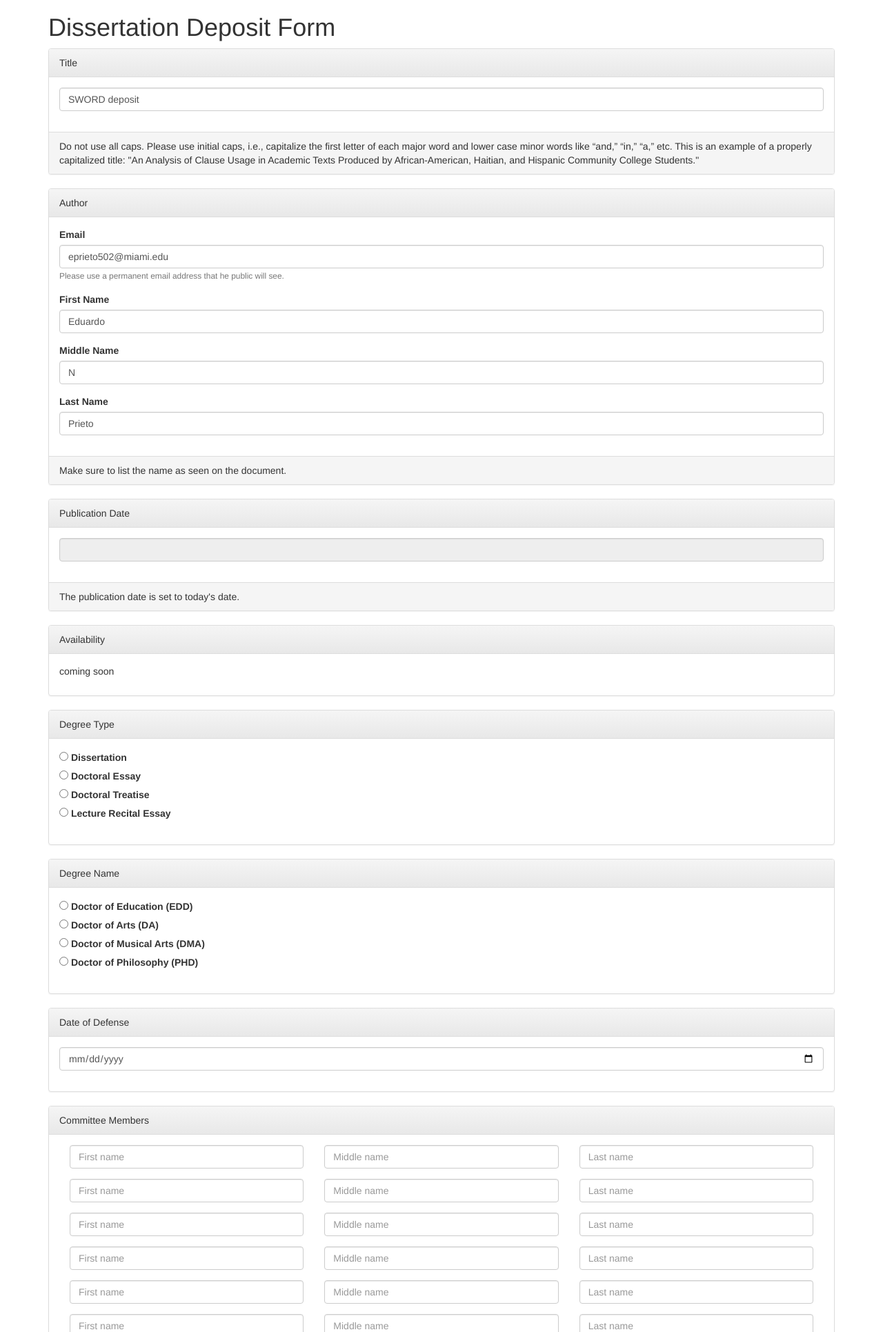
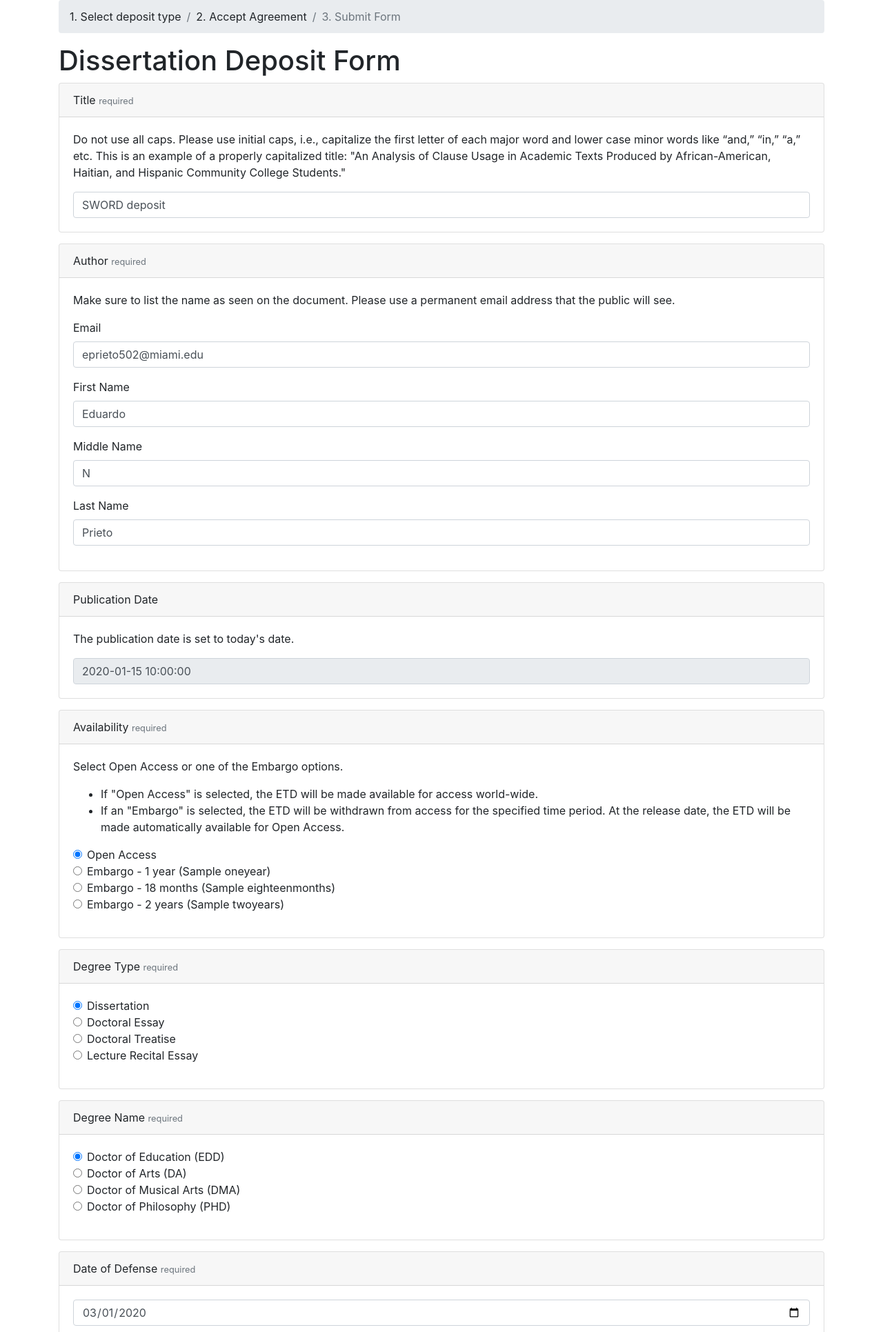
Before and after one commit to UMiamiLibraries/sword-deposit, a Flask app: template templates/dissertation_form.html in a window 1280 px wide. Shown: the top 1931 px of the page at 69% size. Run offline with Flask 2, Linux system fonts and the light colour scheme; the template is opened without the code that fills it: most values are stand-ins (such as "Sample title", 1, 10 or a date in 2020); some libraries are stand-ins or nearby versions.

Commit message:
v.2, multiple file upload, bootstrap 4.4

```diff
--- a/templates/base.html
+++ b/templates/base.html
@@ -6,9 +6,12 @@
 		<title>SWORD</title>
 		<script src="https://ajax.googleapis.com/ajax/libs/jquery/3.2.1/jquery.min.js"></script>
 		<!-- <script type="text/javascript" src="util.js"></script> -->
-        <link rel="stylesheet" href="https://maxcdn.bootstrapcdn.com/bootstrap/3.3.7/css/bootstrap.min.css" integrity="sha384-BVYiiSIFeK1dGmJRAkycuHAHRg32OmUcww7on3RYdg4Va+PmSTsz/K68vbdEjh4u" crossorigin="anonymous">
-        <link rel="stylesheet" href="https://maxcdn.bootstrapcdn.com/bootstrap/3.3.7/css/bootstrap-theme.min.css" integrity="sha384-rHyoN1iRsVXV4nD0JutlnGaslCJuC7uwjduW9SVrLvRYooPp2bWYgmgJQIXwl/Sp" crossorigin="anonymous">
-        <script src="https://maxcdn.bootstrapcdn.com/bootstrap/3.3.7/js/bootstrap.min.js" integrity="sha384-Tc5IQib027qvyjSMfHjOMaLkfuWVxZxUPnCJA7l2mCWNIpG9mGCD8wGNIcPD7Txa" crossorigin="anonymous"></script>
+        <link rel="stylesheet" href="https://stackpath.bootstrapcdn.com/bootstrap/4.4.1/css/bootstrap.min.css" integrity="sha384-Vkoo8x4CGsO3+Hhxv8T/Q5PaXtkKtu6ug5TOeNV6gBiFeWPGFN9MuhOf23Q9Ifjh" crossorigin="anonymous">
+        <!--<link rel="stylesheet" href="https://maxcdn.bootstrapcdn.com/bootstrap/3.3.7/css/bootstrap-theme.min.css" integrity="sha384-rHyoN1iRsVXV4nD0JutlnGaslCJuC7uwjduW9SVrLvRYooPp2bWYgmgJQIXwl/Sp" crossorigin="anonymous">-->
+        <script src="https://stackpath.bootstrapcdn.com/bootstrap/4.4.1/js/bootstrap.min.js" integrity="sha384-wfSDF2E50Y2D1uUdj0O3uMBJnjuUD4Ih7YwaYd1iqfktj0Uod8GCExl3Og8ifwB6" crossorigin="anonymous"></script>
+		<script src="https://code.jquery.com/jquery-3.4.1.slim.min.js" integrity="sha384-J6qa4849blE2+poT4WnyKhv5vZF5SrPo0iEjwBvKU7imGFAV0wwj1yYfoRSJoZ+n" crossorigin="anonymous"></script>
+		<script src="https://cdn.jsdelivr.net/npm/popper.js@1.16.0/dist/umd/popper.min.js" integrity="sha384-Q6E9RHvbIyZFJoft+2mJbHaEWldlvI9IOYy5n3zV9zzTtmI3UksdQRVvoxMfooAo" crossorigin="anonymous"></script>
+
 	</head>
 	<body>
 
--- a/templates/dissertation_form.html
+++ b/templates/dissertation_form.html
@@ -1,79 +1,104 @@
 {% extends "base.html" %}
 {% block content %}
 
+    <nav aria-label="breadcrumb">
+      <ol class="breadcrumb">
+        <li class="breadcrumb-item">1. Select deposit type</li>
+        <li class="breadcrumb-item">2. Accept Agreement</li>
+        <li class="breadcrumb-item active">3. Submit Form</li>
+      </ol>
+    </nav>
 
     <h1>Dissertation Deposit Form</h1>
+
     <form action="{{ action }}" method="post" enctype="multipart/form-data">
 
         <!-- TITLE -->
-        <div class="panel panel-default">
-            <div class="panel-heading">Title</div>
-            <div class="panel-body">
-                <div class="form-group">
-                    <!-- <label for="title">Title</label> -->
-                    <input id="title" name="title" class="form-control" aria-describedby="titleHelp" value="SWORD deposit"/>
-                </div>
-            </div>
-            <div class="panel-footer">
+        <div class="card mb-3">
+            <div class="card-header">Title <small class="text-muted">required</small></div>
+            <div class="card-body">
+                <p class="card-text">
                     Do not use all caps. Please use initial caps, i.e., capitalize the first letter of each major word
                     and lower case minor words like “and,” “in,” “a,” etc. This is an example of a properly capitalized
                     title: "An Analysis of Clause Usage in Academic Texts Produced by African-American, Haitian, and
-                Hispanic Community College Students."</div>
+                    Hispanic Community College Students."
+                 </p>
+                <input id="title" name="title" class="form-control" value="SWORD deposit" required>
+            </div>
         </div>
 
         <!-- AUTHOR -->
-        <div class="panel panel-default">
-            <div class="panel-heading">Author</div>
-            <div class="panel-body">
+        <div class="card mb-3">
+            <div class="card-header">Author <small class="text-muted">required</small></div>
+            <div class="card-body">
+                <p class="card-text">Make sure to list the name as seen on the document. Please use a permanent email address that the public will see.</p>
                 <div class="form-group">
                     <label for="email">Email</label>
-                    <input id="email" name="email" type="email" class="form-control" aria-describedby="emailHelp" value="eprieto502@miami.edu"/>
-                    <small id="emailHelp" class="form-text text-muted">
-                        Please use a permanent email address that he public will see.
-                    </small>
+                    <input id="email" name="email" type="email" class="form-control" value="eprieto502@miami.edu" required>
                 </div>
                 <div class="form-group">
                     <label for="fname">First Name</label>
-                    <input id="fname" name="fname" class="form-control" value="Eduardo"/>
+                    <input id="fname" name="fname" class="form-control" value="Eduardo" required>
                 </div>
                 <div class="form-group">
                     <label for="mname">Middle Name</label>
-                    <input id="mname" name="mname" class="form-control" value="N"/>
+                    <input id="mname" name="mname" class="form-control" value="N">
                 </div>
                 <div class="form-group">
                     <label for="lname">Last Name</label>
-                    <input id="lname" name="lname" class="form-control" value="Prieto"/>
+                    <input id="lname" name="lname" class="form-control" value="Prieto" required>
                 </div>
             </div>
-             <div class="panel-footer">Make sure to list the name as seen on the document.</div>
         </div>
 
         <!-- PUBLICATION DATE -->
-        <div class="panel panel-default">
-            <div class="panel-heading">Publication Date</div>
-            <div class="panel-body">
-                <div class="form-group">
-                    <input id="pubdate" name="pubdate" type="text" class="form-control" readonly/>
+        <div class="card mb-3">
+            <div class="card-header">Publication Date</div>
+            <div class="card-body">
+                <p class="card-text">The publication date is set to today's date.</p>
+                <input id="pubdate" name="pubdate" type="text" class="form-control" value="{{ dates.today }}" readonly>
             </div>
-            </div>
-             <div class="panel-footer">The publication date is set to today's date.</div>
+
         </div>
 
         <!-- AVAILABILITY-->
-        <div class="panel panel-default">
-            <div class="panel-heading">Availability</div>
-            <div class="panel-body">
-                <p>coming soon</p>
+        <div class="card mb-3">
+            <div class="card-header">Availability <small class="text-muted">required</small></div>
+            <div class="card-body">
+                <p class="card-text">Select Open Access or one of the Embargo options.</p>
+                <ul>
+                    <li>If "Open Access" is selected, the ETD will be made available for access world-wide.</li>
+                    <li>If an "Embargo" is selected, the ETD will be withdrawn from access for the specified time period.
+                        At the release date, the ETD will be made automatically available for Open Access.</li>
+                </ul>
+                 <div class="form-group">
+                    <div class="form-check">
+                        <input class="form-check-input" type="radio" name="availability" id="openaccess" value="open access" checked="checked" required>
+                        <label class="form-check-label" for="openaccess">Open Access</label>
+                    </div>
+                    <div class="form-check">
+                        <input class="form-check-input" type="radio" name="availability" id="embargoone" value="{{ dates.oneyear }}">
+                        <label class="form-check-label" for="embargoone">Embargo - 1 year ({{ dates.oneyear }})</label>
+                    </div>
+                    <div class="form-check">
+                        <input class="form-check-input" type="radio" name="availability" id="embargotwo" value="{{ dates.eighteenmonths }}">
+                        <label class="form-check-label" for="embargotwo">Embargo - 18 months ({{ dates.eighteenmonths }})</label>
+                    </div>
+                    <div class="form-check">
+                        <input class="form-check-input" type="radio" name="availability" id="embargothree" value="{{ dates.twoyears }}">
+                        <label class="form-check-label" for="embargothree">Embargo - 2 years ({{ dates.twoyears }})</label>
+                    </div>
+                </div>
             </div>
         </div>
 
         <!-- DEGREE TYPE-->
-        <div class="panel panel-default">
-            <div class="panel-heading">Degree Type</div>
-            <div class="panel-body">
+        <div class="card mb-3">
+            <div class="card-header">Degree Type <small class="text-muted">required</small></div>
+            <div class="card-body">
                 <div class="form-group">
                     <div class="form-check">
-                        <input class="form-check-input" type="radio" name="degreetype" id="dissertation" value="Dissertation">
+                        <input class="form-check-input" type="radio" name="degreetype" id="dissertation" value="Dissertation" checked="checked" required>
                         <label class="form-check-label" for="dissertation">Dissertation</label>
                     </div>
                     <div class="form-check">
@@ -93,24 +118,24 @@
         </div>
 
         <!-- DEGREE NAME-->
-        <div class="panel panel-default">
-            <div class="panel-heading">Degree Name</div>
-            <div class="panel-body">
+        <div class="card mb-3">
+            <div class="card-header">Degree Name <small class="text-muted">required</small></div>
+            <div class="card-body">
                 <div class="form-group">
                     <div class="form-check">
-                        <input class="form-check-input" type="radio" name="degreename" id="edd" value="edd">
+                        <input class="form-check-input" type="radio" name="degreename" id="edd" value="EDD,Doctor of Education (EDD)"checked="checked" required>
                         <label class="form-check-label" for="edd">Doctor of Education (EDD)</label>
                     </div>
                     <div class="form-check">
-                        <input class="form-check-input" type="radio" name="degreename" id="da" value="da">
+                        <input class="form-check-input" type="radio" name="degreename" id="da" value="DA,Doctor of Arts (DA)">
                         <label class="form-check-label" for="da">Doctor of Arts (DA)</label>
                     </div>
                     <div class="form-check">
-                        <input class="form-check-input" type="radio" name="degreename" id="dma" value="dma">
+                        <input class="form-check-input" type="radio" name="degreename" id="dma" value="DMA,Doctor of Musical Arts (DMA)">
                         <label class="form-check-label" for="dma">Doctor of Musical Arts (DMA)</label>
                     </div>
                     <div class="form-check">
-                        <input class="form-check-input" type="radio" name="degreename" id="phd" value="pgd">
+                        <input class="form-check-input" type="radio" name="degreename" id="phd" value="PHD,Doctor of Philosophy (DMA)">
                         <label class="form-check-label" for="phd">Doctor of Philosophy (PHD)</label>
                     </div>
                 </div>
@@ -118,102 +143,79 @@
         </div>
 
         <!-- DATE -->
-         <div class="panel panel-default">
-            <div class="panel-heading">Date of Defense</div>
-            <div class="panel-body">
-                <div class="form-group">
-                    <!-- <label for="date">Date</label> -->
-                    <input id="date" name="date" class="form-control" type="date"/>
-                </div>
+         <div class="card mb-3">
+             <div class="card-header">Date of Defense <small class="text-muted">required</small></div>
+            <div class="card-body">
+                <input id="date" name="date" class="form-control" type="date" value="2020-03-01" required>
             </div>
         </div>
 
         <!-- COMMITTEE MEMBERS -->
-         <div class="panel panel-default">
-            <div class="panel-heading">Committee Members</div>
-            <div class="panel-body">
-                <div class="form-row">
-                    <div class="form-group col-md-4">
+         <div class="card mb-3">
+            <div class="card-header">Committee Members</div>
+            <div class="card-body">
+                <p class="card-text">
+                    Add the names of the committee members (up to 7). The Chairperson’s name (Mentor's
+                    name for Medical School students only) should be added first. (Medical School students
+                    should add the Chairperson's name in the second Committee Members' space.) Format each
+                    name: First name, middle name or initial, last name (e.g., John W. Smith). Omit titles and
+                    degrees. Do not add the Dean of the Graduate School.
+                </p>
+                <div class="input-group mb-3">
+                    <div class="input-group-prepend">
+                        <span class="input-group-text">First committee member</span>
+                    </div>
                     <input type="text" class="form-control" placeholder="First name" name="cmtemember">
-                    </div>
-                    <div class="form-group col-md-4">
                     <input type="text" class="form-control" placeholder="Middle name">
-                    </div>
-                    <div class="form-group col-md-4">
                     <input type="text" class="form-control" placeholder="Last name">
                 </div>
+                <div class="input-group mb-3">
+                    <div class="input-group-prepend">
+                        <span class="input-group-text">Second committee member</span>
                     </div>
-                <hr>
-                <div class="form-row">
-                    <div class="form-group col-md-4">
-                      <input type="text" class="form-control" placeholder="First name">
-                    </div>
-                    <div class="form-group col-md-4">
+                    <input type="text" class="form-control" placeholder="First name" name="cmtemember">
                     <input type="text" class="form-control" placeholder="Middle name">
-                    </div>
-                    <div class="form-group col-md-4">
                     <input type="text" class="form-control" placeholder="Last name">
                 </div>
+                <div class="input-group mb-3">
+                    <div class="input-group-prepend">
+                        <span class="input-group-text">Third committee member</span>
                     </div>
-                <hr>
-                <div class="form-row">
-                    <div class="form-group col-md-4">
-                      <input type="text" class="form-control" placeholder="First name">
-                    </div>
-                    <div class="form-group col-md-4">
+                    <input type="text" class="form-control" placeholder="First name" name="cmtemember">
                     <input type="text" class="form-control" placeholder="Middle name">
-                    </div>
-                    <div class="form-group col-md-4">
                     <input type="text" class="form-control" placeholder="Last name">
                 </div>
+                <div class="input-group mb-3">
+                    <div class="input-group-prepend">
+                        <span class="input-group-text">Fourth committee member</span>
                     </div>
-                <hr>
-                <div class="form-row">
-                    <div class="form-group col-md-4">
-                      <input type="text" class="form-control" placeholder="First name">
-                    </div>
-                    <div class="form-group col-md-4">
+                    <input type="text" class="form-control" placeholder="First name" name="cmtemember">
                     <input type="text" class="form-control" placeholder="Middle name">
-                    </div>
-                    <div class="form-group col-md-4">
                     <input type="text" class="form-control" placeholder="Last name">
                 </div>
+                <div class="input-group mb-3">
+                    <div class="input-group-prepend">
+                        <span class="input-group-text">Fifth committee member</span>
                     </div>
-                <hr>
-                <div class="form-row">
-                    <div class="form-group col-md-4">
-                      <input type="text" class="form-control" placeholder="First name">
-                    </div>
-                    <div class="form-group col-md-4">
+                    <input type="text" class="form-control" placeholder="First name" name="cmtemember">
                     <input type="text" class="form-control" placeholder="Middle name">
-                    </div>
-                    <div class="form-group col-md-4">
                     <input type="text" class="form-control" placeholder="Last name">
                 </div>
+                <div class="input-group mb-3">
+                    <div class="input-group-prepend">
+                        <span class="input-group-text">Sixth committee member</span>
                     </div>
-                <hr>
-                 <div class="form-row">
-                    <div class="form-group col-md-4">
-                      <input type="text" class="form-control" placeholder="First name">
-                    </div>
-                    <div class="form-group col-md-4">
+                    <input type="text" class="form-control" placeholder="First name" name="cmtemember">
                     <input type="text" class="form-control" placeholder="Middle name">
-                    </div>
-                    <div class="form-group col-md-4">
                     <input type="text" class="form-control" placeholder="Last name">
                 </div>
+                <div class="input-group mb-3">
+                    <div class="input-group-prepend">
+                        <span class="input-group-text">Seventh committee member</span>
                     </div>
-                <hr>
-                <div class="form-row">
-                    <div class="form-group col-md-4">
-                      <input type="text" class="form-control" placeholder="First name">
-                    </div>
-                    <div class="form-group col-md-4">
+                    <input type="text" class="form-control" placeholder="First name" name="cmtemember">
                     <input type="text" class="form-control" placeholder="Middle name">
-                    </div>
-                    <div class="form-group col-md-4">
                     <input type="text" class="form-control" placeholder="Last name">
-                    </div>
                 </div>
                 <!-- <div class="row">
                         <button type="button" class="btn btn-link">
@@ -222,47 +224,41 @@
                         </button>
                 </div> -->
             </div>
-            <div class="panel-footer">
-                Add the names of the committee members (up to 7). The Chairperson’s name (Mentor's
-                name for Medical School students only) should be added first. (Medical School students
-                should add the Chairperson's name in the second Committee Members' space.) Format each
-                name: First name, middle name or initial, last name (e.g., John W. Smith). Omit titles and
-                degrees. Do not add the Dean of the Graduate School.
-
-            </div>
         </div>
 
         <!-- ABSTRACT -->
-        <div class="panel panel-default">
-            <div class="panel-heading">Abstract</div>
-            <div class="panel-body">
-                <div class="form-group">
-                    <label for="abstract">Abstract</label>
-                    <textarea class="form-control" id="abstract" name="abstract" rows="3"></textarea>
-                </div>
-            </div>
-             <div class="panel-footer">
+        <div class="card mb-3">
+            <div class="card-header">Abstract</div>
+            <div class="card-body">
+                <p class="card-text">
                      250 word limit. Please note that your text will get cut off if you reach the limit. Do not include
                      the Abstract heading that appears in the manuscript. Do not paste directly from a Microsoft Word
                      document. 'Save as' a text file, then copy/paste from the saved file.
+                 </p>
+                <textarea class="form-control" id="abstract" name="abstract" rows="3"></textarea>
             </div>
         </div>
 
         <!-- NOTES -->
-        <div class="panel panel-default">
-            <div class="panel-heading">Notes</div>
-            <div class="panel-body">
+        <!--
+        <div class="card mb-3">
+            <div class="card-header">Notes</div>
+            <div class="card-body">
                 <div class="form-group">
                     <label for="notes">Notes</label>
                     <textarea class="form-control" id="notes" rows="3"></textarea>
                 </div>
             </div>
         </div>
+        -->
 
         <!-- KEYWORDS -->
-         <div class="panel panel-default">
-            <div class="panel-heading">Keywords</div>
-            <div class="panel-body">
+         <div class="card mb-3">
+            <div class="card-header">Keywords</div>
+            <div class="card-body">
+                <p class="card-text">
+                     Six (6) keyword limit.
+                 </p>
                 <div class="form-group">
                     <input type="text" class="form-control" id="keywordone" name="keywords">
                 </div>
@@ -288,29 +284,33 @@
                         </button>
                 </div> -->
             </div>
-             <div class="panel-footer">
-                 6 keyword limit.
+        </div>
+
+        <!-- FILE -->
+        <div class="card mb-3">
+            <div class="card-header">Upload Full Text <small class="text-muted">required</small></div>
+            <div class="card-body">
+                <p class="card-text">
+                     You may upload multiple files. Allowed formats are txt, pdf, docx. Maximum upload limit is 16MB.
+                </p>
+                <div class="form-group">
+                    <!--<label class="custom-file-label" for="file">Upload Full Text</label>-->
+                    <input type="file" name="files" class="form-control-file" id="files"
+                           accept=".txt,
+                                   .jpeg,.png,image/png
+                                   .pdf,application/pdf,
+                                   .xml,application/xml
+                                   .doc,.docx,application/vnd.openxmlformats-officedocument.wordprocessingml.document,
+                                   .xls,.xlsx,application/vnd.ms-excel"
+                                    multiple required>
                 </div>
             </div>
 
-        <!-- FILE -->
-        <div class="panel panel-default">
-            <div class="panel-heading">File Upload</div>
-            <div class="panel-body">
-                <div class="form-group">
-                    <div class="custom-file">
-                        <label class="custom-file-label" for="file">Upload Full Text</label>
-                        <input type="file" name="file" class="custom-file-input" id="file">
-                    </div>
-                </div>
-            </div>
-            <div class="panel-footer">
-                 Allowed formats are txt, pdf, docx...
-             </div>
         </div>
 
         <!-- SUBMIT BUTTON -->
-        <button type="submit" class="btn btn-primary">Submit</button>
+        <button type="submit" class="btn btn-primary btn-lg btn-block" name="deposittype" value="dissertation">Submit Deposit</button>
+
     </form>
-
+    <br>
 {% endblock %}
```
Also changed, not shown: sworddeposit.py (+64 -48 lines), templates/agreement.html (+17 -7 lines), templates/deposit_result.html (+23 -7 lines), templates/select-type.html (+17 -12 lines), README.md. Lines whose indentation alone changed are shown as unchanged.
